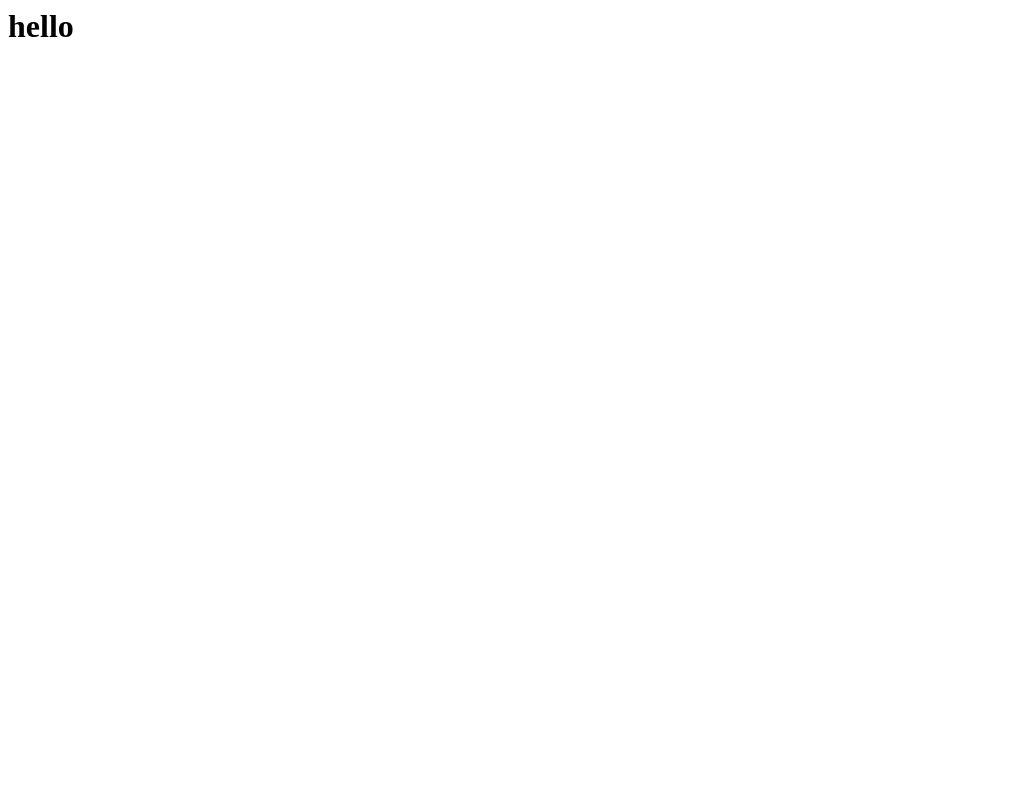
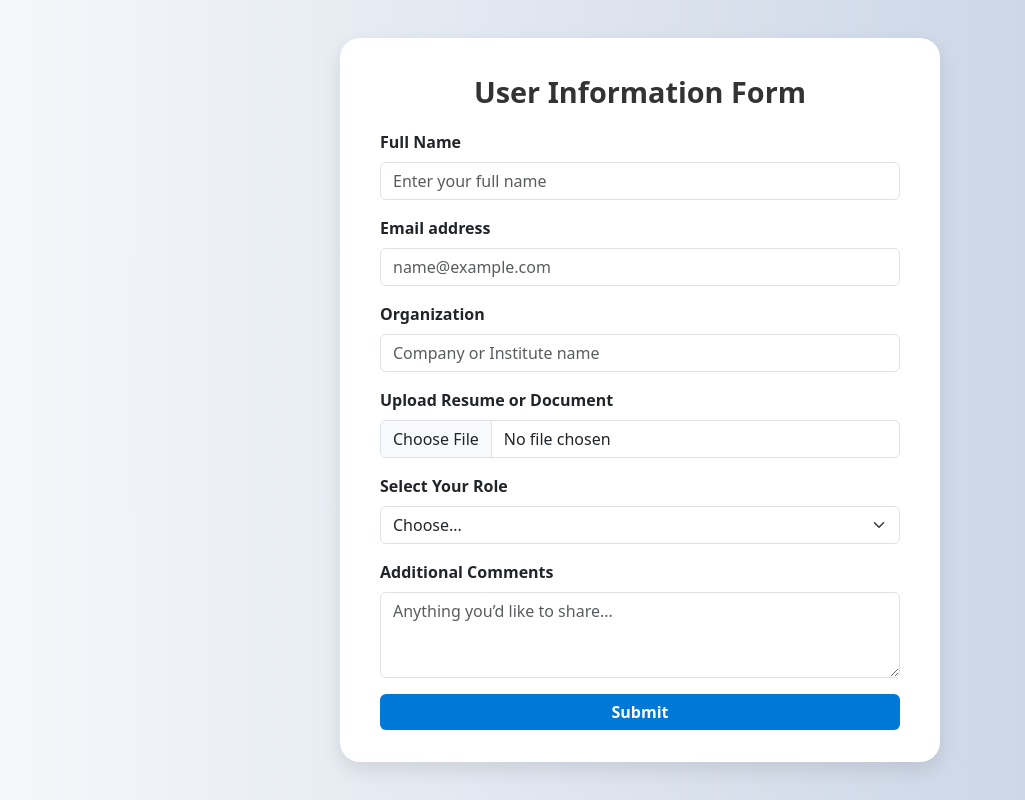
Before and after one commit to gagan8123/Testing, a plain HTML site: page Index.html in a window 1280 px wide. Shown: the whole page, without its empty margins (0-1025 px from the left). Drawn offline with nearby package versions, Linux system fonts and the light colour scheme.

Commit message:
Update Index.html

```diff
--- a/Index.html
+++ b/Index.html
@@ -1 +1,94 @@
-<h1>hello</h1>
+<!DOCTYPE html>
+<html lang="en">
+<head>
+  <meta charset="UTF-8">
+  <meta name="viewport" content="width=device-width, initial-scale=1">
+  <title>Custom Form</title>
+  <!-- Bootstrap CSS -->
+  <link href="https://cdn.jsdelivr.net/npm/bootstrap@5.3.3/dist/css/bootstrap.min.css" rel="stylesheet">
+  <style>
+    body {
+      background: linear-gradient(to right, #f5f7fa, #c3cfe2);
+      min-height: 100vh;
+      display: flex;
+      align-items: center;
+      justify-content: center;
+    }
+    .form-container {
+      background: #ffffff;
+      border-radius: 20px;
+      box-shadow: 0 8px 20px rgba(0, 0, 0, 0.1);
+      padding: 2rem 2.5rem;
+      max-width: 600px;
+      width: 100%;
+    }
+    .form-title {
+      font-weight: bold;
+      font-size: 1.8rem;
+      margin-bottom: 1rem;
+      text-align: center;
+      color: #333;
+    }
+    .form-label {
+      font-weight: 600;
+    }
+    .btn-submit {
+      background-color: #0078d7;
+      color: white;
+      border: none;
+      font-weight: bold;
+    }
+    .btn-submit:hover {
+      background-color: #005a9e;
+    }
+  </style>
+</head>
+<body>
+
+<div class="form-container">
+  <div class="form-title">User Information Form</div>
+  <form>
+    <div class="mb-3">
+      <label for="name" class="form-label">Full Name</label>
+      <input type="text" class="form-control" id="name" required placeholder="Enter your full name">
+    </div>
+
+    <div class="mb-3">
+      <label for="email" class="form-label">Email address</label>
+      <input type="email" class="form-control" id="email" required placeholder="name@example.com">
+    </div>
+
+    <div class="mb-3">
+      <label for="organization" class="form-label">Organization</label>
+      <input type="text" class="form-control" id="organization" placeholder="Company or Institute name">
+    </div>
+
+    <div class="mb-3">
+      <label for="fileUpload" class="form-label">Upload Resume or Document</label>
+      <input class="form-control" type="file" id="fileUpload" required>
+    </div>
+
+    <div class="mb-3">
+      <label class="form-label">Select Your Role</label>
+      <select class="form-select" required>
+        <option value="">Choose...</option>
+        <option>Developer</option>
+        <option>Manager</option>
+        <option>Designer</option>
+        <option>Intern</option>
+      </select>
+    </div>
+
+    <div class="mb-3">
+      <label for="comments" class="form-label">Additional Comments</label>
+      <textarea class="form-control" id="comments" rows="3" placeholder="Anything you’d like to share..."></textarea>
+    </div>
+
+    <button type="submit" class="btn btn-submit w-100">Submit</button>
+  </form>
+</div>
+
+<!-- Bootstrap JS (Optional, for future interactivity) -->
+<script src="https://cdn.jsdelivr.net/npm/bootstrap@5.3.3/dist/js/bootstrap.bundle.min.js"></script>
+</body>
+</html>
```
